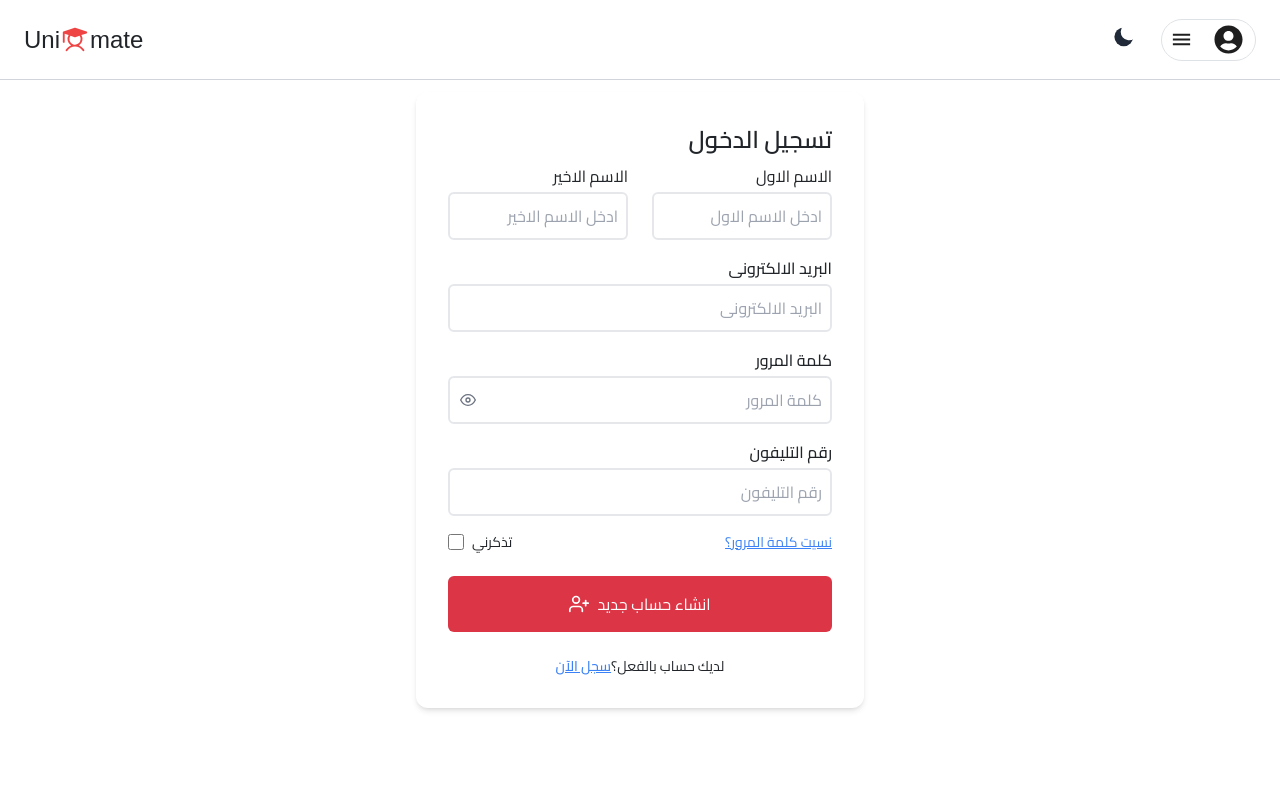
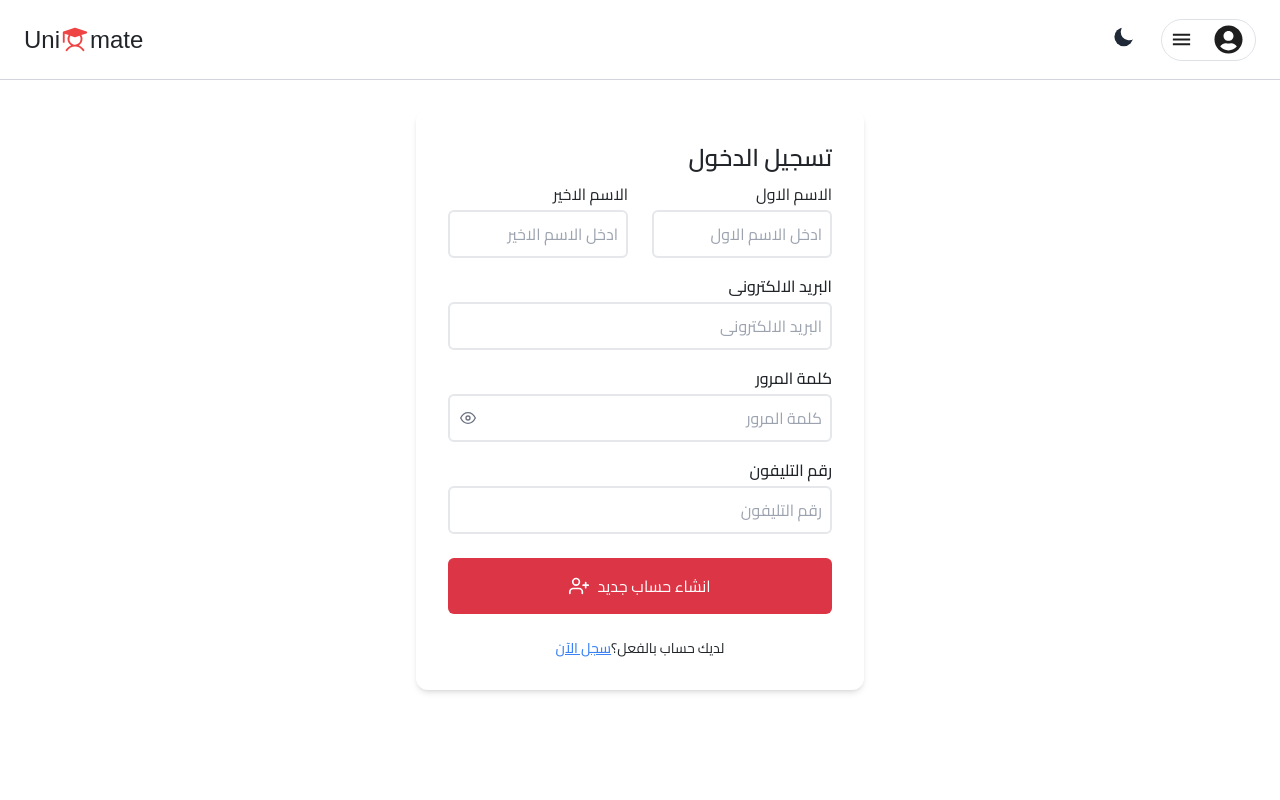
Before and after one commit to Mahmoud-Abd-Elrazek/Unimate, a React (Vite) app: page /register/owner in a window 1280 px wide. Shown: the top 800 px of the page. Built offline with nearby package versions, Linux system fonts and the light colour scheme; a web font is replaced by a local one.

Commit message:
Update dark mode in registe && remove ذكرني and نسيت كلمه المرور form registerOwner

```diff
--- a/src/pages/Auth/LoginPage/LoginPage.tsx
+++ b/src/pages/Auth/LoginPage/LoginPage.tsx
@@ -119,11 +119,7 @@ const LoginPage = () => {
           </div>
 
           {/* Remember + Forgot */}
-          <div className="flex justify-between items-center text-sm">
-            <p className="flex items-center gap-2">
-              <input type="checkbox" className="h-4 w-4" />
-              تذكرني
-            </p>
+          <div className="flex justify-between items-end text-sm">
             <Link to="/forgetpassword" className="text-blue-500 underline">
               نسيت كلمة المرور؟
             </Link>
--- a/src/pages/Auth/RegisterPage/registe.tsx
+++ b/src/pages/Auth/RegisterPage/registe.tsx
@@ -10,9 +10,9 @@ const RegisterPage = () => {
     <div>
 
         {showButtons && (
-        <div className="min-h-screen dark:bg-[#171515] bg-gradient-to-br from-red-100 via-white to-green-100 flex items-center justify-center px-4">
+        <div className="min-h-screen bg-gradient-to-br from-red-100 via-white to-green-100 dark:bg-primary_BGD dark:from-primary_BGD dark:via-secondary_BGD dark:to-secondary_BGD flex items-center justify-center px-4">
       <div className="shadow-2xl rounded-2xl p-10 max-w-md w-full text-center">
-        <h1 className="text-3xl font-bold mb-6 text-gray-800">انشاء حساب </h1>
+        <h1 className="text-3xl font-bold mb-6 text-gray-800 dark:text-primary_TXD">انشاء حساب </h1>
 
           <div className="space-y-4">
             <Link
@@ -29,7 +29,7 @@ const RegisterPage = () => {
               صاحب عقار
             </Link>
 
-            <p className="text-sm text-gray-500 mt-6">
+            <p className="text-sm text-gray-500 mt-6 dark:text-secondary_TXD">
               Choose your role to continue
             </p>
           </div>
--- a/src/pages/Auth/RegisterPage/registerOwnerPage.tsx
+++ b/src/pages/Auth/RegisterPage/registerOwnerPage.tsx
@@ -117,15 +117,6 @@ const RegisterOwnerPage = () => {
             />
             {errors.phone && <p className="ErrorMessage">{errors.phone.message}</p>}
           </div>
-
-          <div className="flex justify-between items-center text-sm">
-            <p className="flex items-center gap-2">
-              <input type="checkbox" className="h-4 w-4" />
-              تذكرني
-            </p>
-            <Link to="/forgetpassword" className="text-blue-500 underline">نسيت كلمة المرور؟</Link>
-          </div>
-
           <button
             type="submit"
             disabled={isSubmitting}
```
